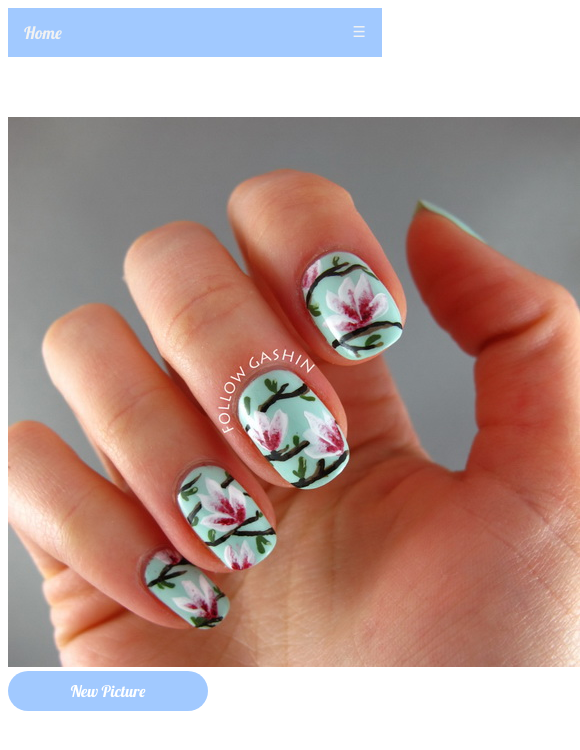
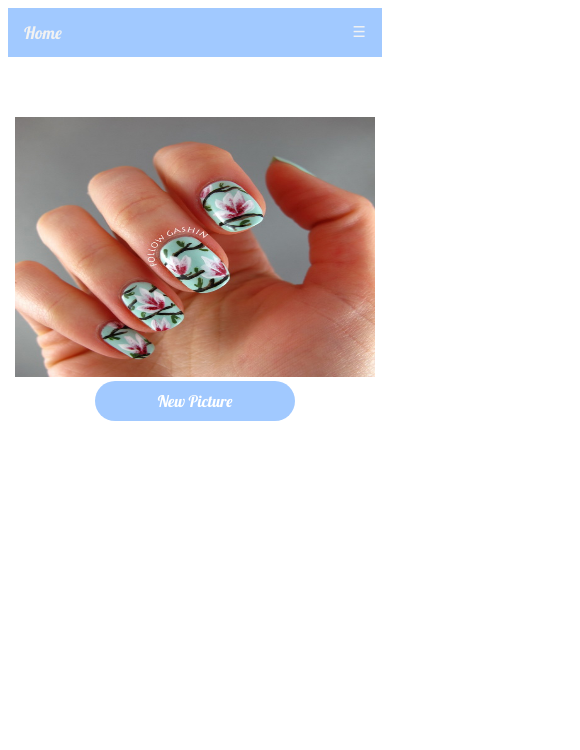
Before and after one commit to sueanyv/DesPicker, a plain HTML site: page index.html in a window 390 px wide. Shown: the whole page, 580 px wide, since content can reach past the window. Drawn offline with Linux system fonts and the light colour scheme.

Commit message:
changes to css

```diff
--- a/design.css
+++ b/design.css
@@ -40,14 +40,14 @@ ul.topnav li.icon {display: none;}
 
 margin-top: 60px
  }
- #container .image-container {
+ #container .imageContainer {
         text-align: center;
         vertical-align: middle;
         display: table-cell;
 
     }
 
-    #container  .image-container img {
+    #container  .imageContainer img {
 
         width: 400px;
         height: 400px;
@@ -106,14 +106,14 @@ height: 500px;
        display: table;
 margin-top: 60px
    }
-   #container .image-container {
+   #container .imageContainer {
           text-align: center;
           vertical-align: middle;
           display: table-cell;
 
       }
 
-      #container  .image-container img {
+      #container  .imageContainer img {
 
           max-width: 360px;
           max-height: 260px;
```
